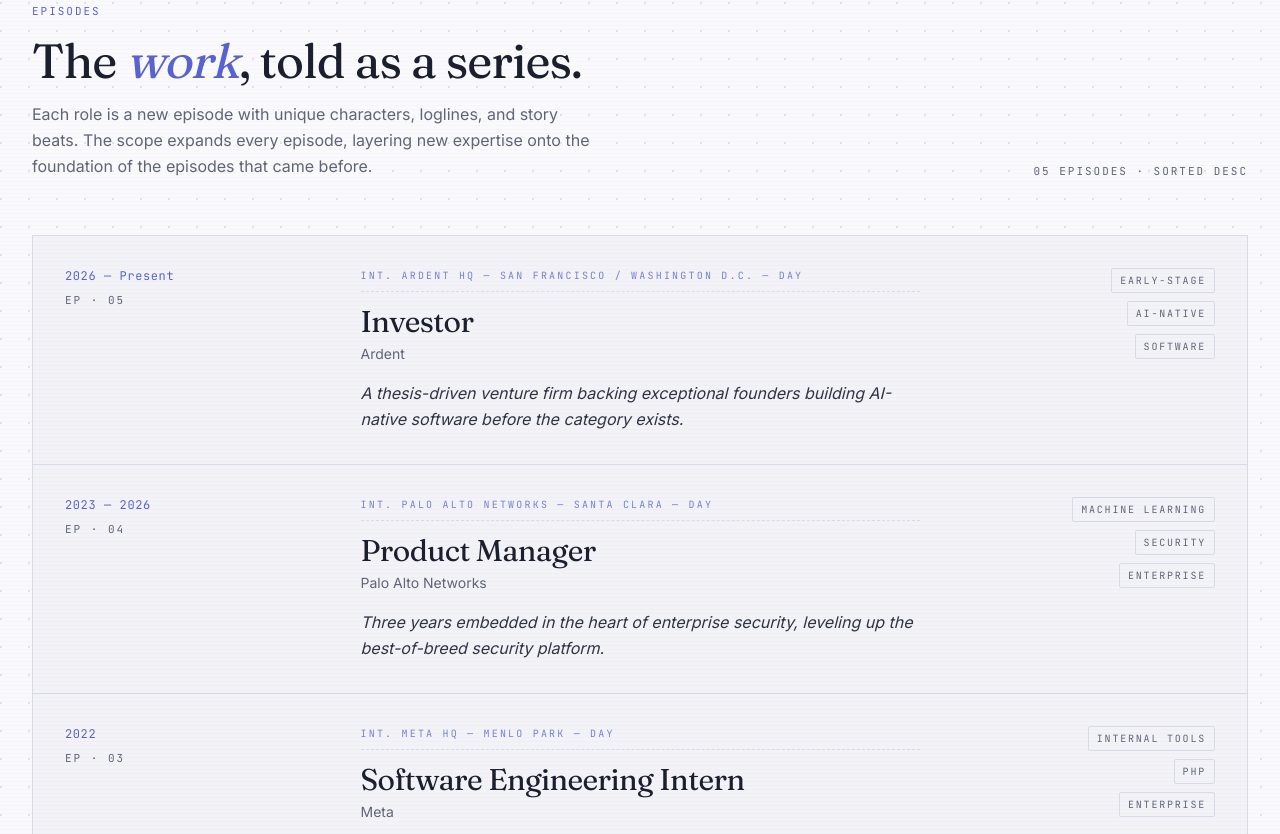
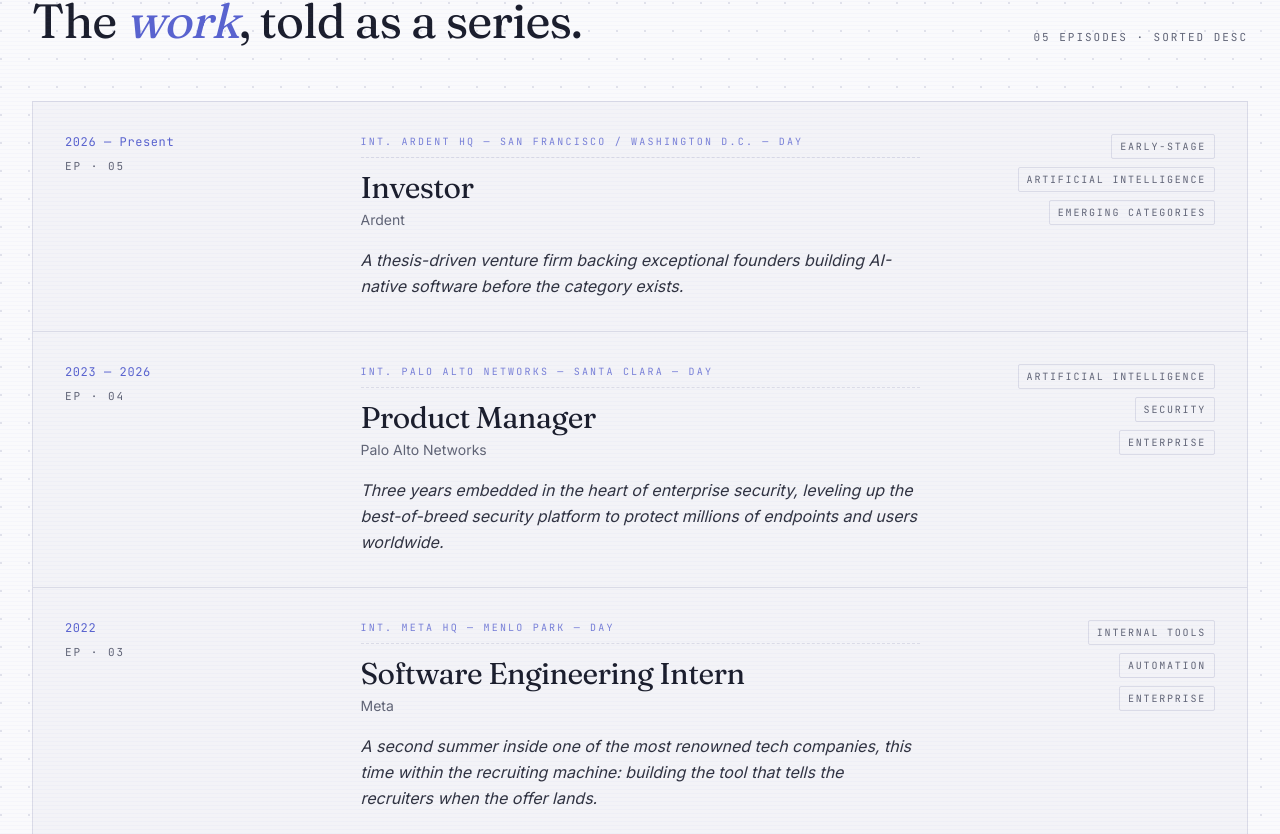
Before and after one commit to alexisechano/alexisechano.github.io, a React (Vite) app: page / in a window 1280 px wide. Shown: the part 1706-2540 px from the top of the page. Built offline with nearby package versions, Linux system fonts and the light colour scheme; the HTML template or start-up script is replaced by a standard one.

Commit message:
Update copy

```diff
--- a/src/components/portfolio/About.tsx
+++ b/src/components/portfolio/About.tsx
@@ -28,10 +28,7 @@ const About = () => {
               and a story draft. She has spent the last few years shipping
               <em className="text-primary not-italic font-medium"> AI security products</em> at
               Palo Alto Networks, and the years before that
-              <em className="text-primary not-italic font-medium"> writing code</em> at Meta.
-            </p>
-            <p className="font-mono text-xs text-muted-foreground tracking-wider italic border-l-2 border-primary pl-4">
-              {">"} CUT TO: a spreadsheet, a thesis doc, and a half-finished story — all open.
+              <em className="text-primary not-italic font-medium"> writing code</em> at Meta and other startups.
             </p>
 
             <ul className="mt-8 divide-y divide-border border-y border-border">
--- a/src/components/portfolio/Experience.tsx
+++ b/src/components/portfolio/Experience.tsx
@@ -4,45 +4,50 @@ const roles = [
     slug: "INT. ARDENT HQ — SAN FRANCISCO / WASHINGTON D.C. — DAY",
     title: "Investor",
     org: "Ardent",
+    orgUrl: "https://ardent.vc/",
     logline:
       "A thesis-driven venture firm backing exceptional founders building AI-native software before the category exists.",
-    tags: ["Early-stage", "AI-native", "Software"],
+    tags: ["Early-stage", "Artificial Intelligence", "Emerging categories"],
   },
   {
     period: "2023 — 2026",
     slug: "INT. PALO ALTO NETWORKS — SANTA CLARA — DAY",
     title: "Product Manager",
     org: "Palo Alto Networks",
+    orgUrl: "https://www.paloaltonetworks.com/",
     logline:
-      "Three years embedded in the heart of enterprise security, leveling up the best-of-breed security platform.",
-    tags: ["Machine learning", "Security", "Enterprise"],
+      "Three years embedded in the heart of enterprise security, leveling up the best-of-breed security platform to protect millions of endpoints and users worldwide.",
+    tags: ["Artificial Intelligence", "Security", "Enterprise"],
   },
   {
     period: "2022",
     slug: "INT. META HQ — MENLO PARK — DAY",
     title: "Software Engineering Intern",
     org: "Meta",
+    orgUrl: "https://www.meta.com/about/",
     logline:
-      "A summer inside the recruiting machine: building the tool that tells the recruiters when the offer lands.",
-    tags: ["Internal tools", "PHP", "Enterprise"],
+      "A second summer inside one of the most renowned tech companies, this time within the recruiting machine: building the tool that tells the recruiters when the offer lands.",
+    tags: ["Internal tools", "Automation", "Enterprise"],
   },
   {
     period: "2022",
     slug: "INT. FORTUNA — MIAMI / PALO ALTO — DAY",
     title: "Product Manager",
     org: "Fortuna",
+    orgUrl: "https://www.linkedin.com/company/fortuna-jobs/posts/?feedView=all",
     logline:
-      "A seed-stage consumer marketplace for Gen Z. Move fast, listen harder, ship before the trend turns.",
-    tags: ["Consumer", "Seed-stage", "Marketplace"],
+      "A seed-stage consumer marketplace for Gen Z. Move fast, listen harder, launch before the trend turns.",
+    tags: ["Consumer", "Early-stage", "Marketplace"],
   },
   {
     period: "2020 — 2021",
     slug: "INT. EMPOWER — MCLEAN — DAY",
     title: "Software Engineering Intern",
     org: "Empower",
+    orgUrl: "https://driveempower.com/",
     logline:
-      "First real engineering job. First fraud detection engine. First time building a team from scratch.",
-    tags: ["Azure", "Fraud detection", "Team-building"],
+      "One of the first engineers. First fraud detection engine. First time building a team from scratch. Now, a huge disruptor in the rideshare industry.",
+    tags: ["Consumer", "Internal tools", "Automation"],
   },
 ];
 
@@ -56,9 +61,6 @@ const Experience = () => {
             <h2 className="display-serif text-4xl md:text-5xl mt-4 leading-tight max-w-xl">
               The <span className="italic text-primary">work</span>, told as a series.
             </h2>
-            <p className="mt-4 text-muted-foreground max-w-xl leading-relaxed">
-              Each role is a new episode with unique characters, loglines, and story beats. The scope expands every episode, layering new expertise onto the foundation of the episodes that came before.
-            </p>
           </div>
           <span className="label-mono">{`0${roles.length} episodes · sorted desc`}</span>
         </div>
@@ -81,7 +83,14 @@ const Experience = () => {
                 <h3 className="display-serif text-2xl md:text-3xl text-foreground leading-snug">
                   {r.title}
                 </h3>
-                <div className="text-sm text-muted-foreground mt-1">{r.org}</div>
+                <a
+                  href={r.orgUrl}
+                  target="_blank"
+                  rel="noopener noreferrer"
+                  className="inline-block text-sm text-muted-foreground mt-1 underline-grow hover:text-primary transition-colors"
+                >
+                  {r.org}
+                </a>
                 <p className="mt-4 text-foreground/90 leading-relaxed italic">
                   {r.logline}
                 </p>
--- a/src/components/portfolio/Hero.tsx
+++ b/src/components/portfolio/Hero.tsx
@@ -150,8 +150,8 @@ const Hero = () => {
                     <div className="label-mono">pilot.fdx — draft v.2026</div>
                     <div className="uppercase tracking-wider">INT. SAN FRANCISCO — CONTINUOUS</div>
                     <p className="leading-relaxed text-muted-foreground normal-case tracking-normal">
-                      A laptop hums. Two browser tabs: one a pitch deck, the other a screenplay.
-                      ALEXIS toggles between them without breaking eye contact.
+                      A laptop hums. A bunch of tabs open on her screen.
+                      ALEXIS toggles between them without blinking.
                     </p>
                     <div className="text-center uppercase tracking-[0.2em] pt-2">Alexis</div>
                     <div className="text-center text-muted-foreground italic normal-case">(to no one in particular)</div>
```
